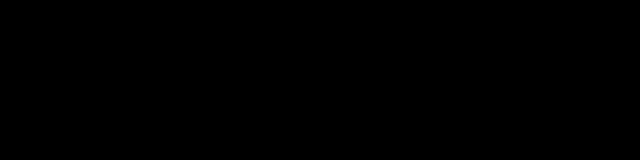
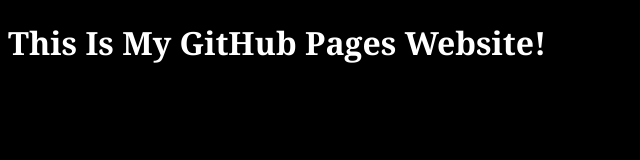
Before and after one commit to willemi774433/willemi774433.github.io, a plain HTML site: page index.html in a window 1280 px wide. Shown: the whole page, without its empty margins (0-640 px from the left). Drawn offline with Linux system fonts and the light colour scheme.

Commit message:
Made changies to style

```diff
--- a/index.html
+++ b/index.html
@@ -8,7 +8,7 @@
             body {
                background-color: black;
                font-family: Cambria, Cochin, Georgia, Times, 'Times New Roman', serif;
-                font-color: #fff;
+                color: #ffffff;
             }
         </style>
     </head>
```
